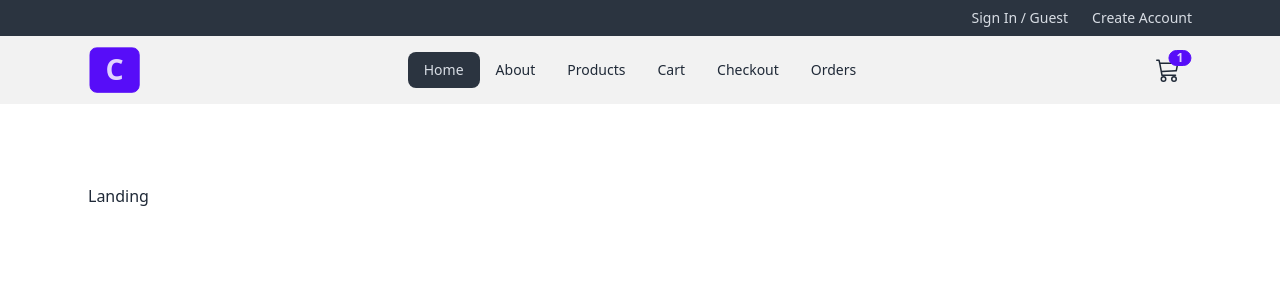
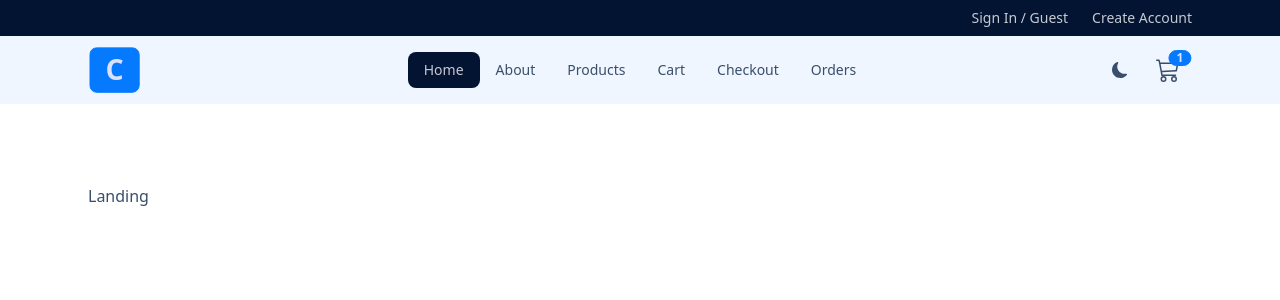
Before and after one commit to Sauravkumar776/comfy-store, a React (Vite) app in the folder comfy-store/: page / in a window 1280 px wide. Shown: the top 300 px of the page. Built offline with nearby package versions, Linux system fonts and the light colour scheme.

Commit message:
Add themes for the website.

```diff
--- a/comfy-store/src/components/Navbar.tsx
+++ b/comfy-store/src/components/Navbar.tsx
@@ -1,12 +1,37 @@
-import React from "react";
+import React, { useEffect } from "react";
 import { BsCart3, BsMoonFill, BsSunFill } from "react-icons/bs";
 import { FaBarsStaggered } from "react-icons/fa6";
 import { NavLink } from "react-router-dom";
 import NavLinks from "./NavLinks";
+import { useState } from "react";
 
-type Props = {};
+type Props = {
+  winter: string;
+  dracula: string;
+};
+
+const themes = {
+  winter: "winter",
+  dracula: "dracula",
+};
 
 const Navbar = (props: Props) => {
+  const [theme, setTheme] = useState(themes.winter);
+  const handleTheme = () => {
+    const { winter, dracula } = themes;
+    const newTheme = theme === winter ? dracula : winter;
+    setTheme(newTheme);
+  };
+
+  const getThemeForLocalStorage = () => {
+    return localStorage.getItem("theme") || themes.winter;
+  };
+
+  useEffect(() => {
+    document.documentElement.setAttribute("data-theme", theme);
+    localStorage.setItem("theme", theme);
+  }, [theme]);
+
   return (
     <nav className="bg-base-200 ">
       <div className="navbar align-element">
@@ -27,15 +52,24 @@ const Navbar = (props: Props) => {
               tabIndex={0}
               className="menu menu-sm dropdown-content mt-3 z-[1] p-2 shadow bg-base-200 rounded-box w-52"
             >
-                <NavLinks />
+              <NavLinks />
             </ul>
           </div>
         </div>
         <div className="navbar-center hidden lg:flex">
-          <ul className="menu menu-horizontal"><NavLinks/></ul>
+          <ul className="menu menu-horizontal">
+            <NavLinks />
+          </ul>
         </div>
         <div className="navbar-end">
           {/* Theme Setup */}
+          <label className="swap swap-rotate">
+            <input type="checkbox" onChange={handleTheme} />
+            {/* sun icon */}
+            <BsSunFill className="swap-on h-4 w-4" />
+            {/* moon icon */}
+            <BsMoonFill className="swap-off h-4 w-4" />
+          </label>
           {/* Cart Link */}
           <NavLink to="/cart" className="btn btn-ghost btn-circle btn-md ml-4">
             <div className="indicator">
--- a/comfy-store/tailwind.config.js
+++ b/comfy-store/tailwind.config.js
@@ -8,4 +8,7 @@ export default {
     extend: {},
   },
   plugins: [require("@tailwindcss/typography"), require("daisyui")],
+  daisyui: {
+    themes: ["winter", "dracula"],
+  },
 }
```
